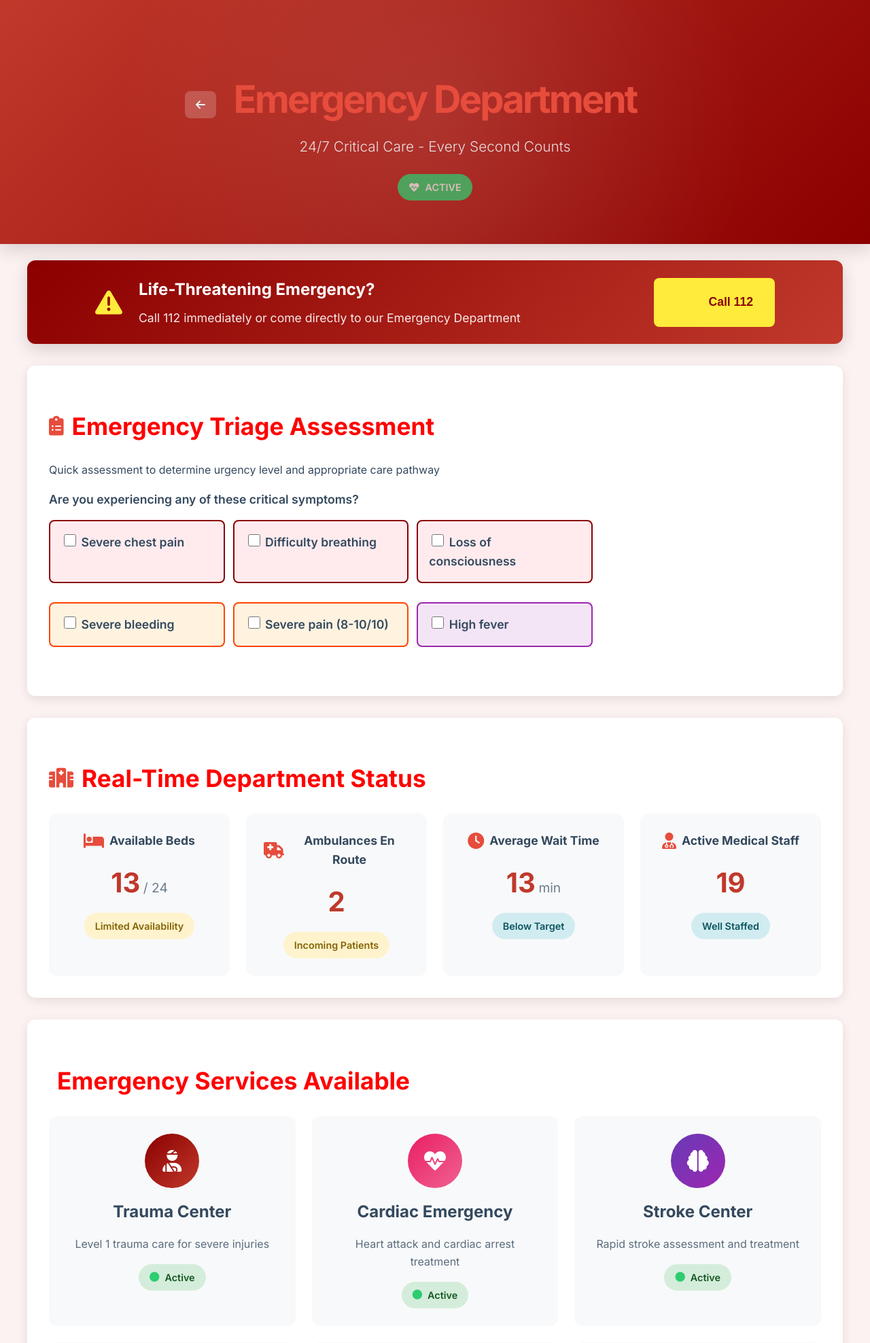
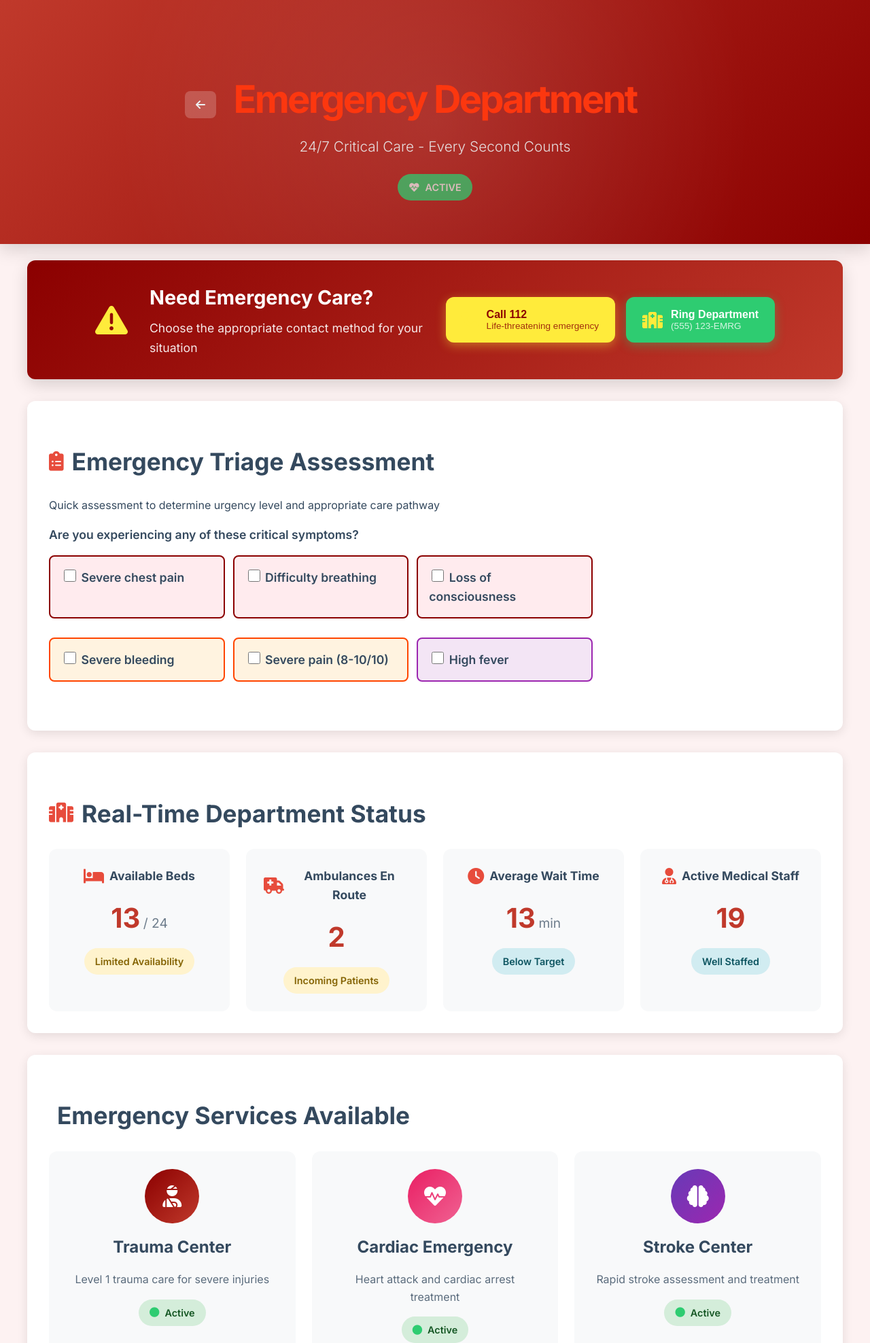
Before and after one commit to ManasSrivastava2047/Medical-ai-agent, a Flask app: template templates/departments/emergency.html in a window 1280 px wide. Shown: the top 1976 px of the page at 68% size. Run offline with Flask 3, Linux system fonts and the light colour scheme; the template is opened without the code that fills it, so the values that code supplies are empty.

Commit message:
Commit 28(emergency)

```diff
--- a/static/css/departments/emergency.css
+++ b/static/css/departments/emergency.css
@@ -49,10 +49,7 @@ body {
 }
 
 h1{
-  color: var(--color-secondary);
-}
-h2{
-  color: red;
+  color:#fc370f;
 }
 h3 {
   color: var(--color-primary);
@@ -179,7 +176,7 @@ h3 {
 .emergency-alert {
   background: linear-gradient(135deg, var(--color-critical) 0%, var(--color-error) 100%);
   color: white;
-  padding: 1.5rem;
+  padding: 2rem 1.5rem;
   border-radius: 12px;
   margin-bottom: 2rem;
   box-shadow: var(--shadow-strong);
@@ -188,50 +185,116 @@ h3 {
 .alert-content {
   display: flex;
   align-items: center;
-  gap: 1.5rem;
+  gap: 2rem;
   max-width: 1000px;
   margin: 0 auto;
 }
 
 .alert-content i {
-  font-size: 2.5rem;
+  font-size: 3rem;
   color: #ffeb3b;
+  flex-shrink: 0;
 }
 
-.alert-content div {
+.alert-text {
   flex-grow: 1;
 }
 
-.alert-content h3 {
+.alert-text h3 {
   color: white;
   margin: 0 0 0.5rem 0;
-  font-size: 1.5rem;
+  font-size: 1.8rem;
 }
 
-.alert-content p {
+.alert-text p {
   margin: 0;
   font-size: 1.1rem;
   opacity: 0.9;
 }
 
+.emergency-buttons {
+  display: flex;
+  gap: 1rem;
+  flex-shrink: 0;
+}
+
 .emergency-call-btn {
-  background-color: #ffeb3b;
-  color: var(--color-critical);
   border: none;
-  padding: 1rem 2rem;
-  border-radius: 8px;
-  font-weight: 700;
-  font-size: 1.1rem;
+  padding: 1rem 1.5rem;
+  border-radius: 12px;
+  font-weight: 600;
   cursor: pointer;
   transition: all 0.3s ease;
   display: flex;
   align-items: center;
-  gap: 0.5rem;
+  gap: 0.75rem;
+  min-width: 160px;
+  position: relative;
+  overflow: hidden;
 }
 
-.emergency-call-btn:hover {
+.emergency-call-btn::before {
+  content: "";
+  position: absolute;
+  top: 0;
+  left: -100%;
+  width: 100%;
+  height: 100%;
+  background: linear-gradient(90deg, transparent, rgba(255, 255, 255, 0.2), transparent);
+  transition: left 0.5s;
+}
+
+.emergency-call-btn:hover::before {
+  left: 100%;
+}
+
+.emergency-call-btn.critical {
+  background-color: #ffeb3b;
+  color: var(--color-critical);
+  box-shadow: 0 4px 15px rgba(255, 235, 59, 0.4);
+}
+
+.emergency-call-btn.critical:hover {
   background-color: #fff;
-  transform: scale(1.05);
+  transform: translateY(-2px);
+  box-shadow: 0 6px 20px rgba(255, 235, 59, 0.6);
+}
+
+.emergency-call-btn.department {
+  background-color: #2ecc71;
+  color: white;
+  box-shadow: 0 4px 15px rgba(46, 204, 113, 0.4);
+}
+
+.emergency-call-btn.department:hover {
+  background-color: #27ae60;
+  transform: translateY(-2px);
+  box-shadow: 0 6px 20px rgba(46, 204, 113, 0.6);
+}
+
+.emergency-call-btn i {
+  font-size: 1.5rem;
+  flex-shrink: 0;
+}
+
+.btn-content {
+  display: flex;
+  flex-direction: column;
+  align-items: flex-start;
+  text-align: left;
+}
+
+.btn-title {
+  font-size: 1rem;
+  font-weight: 700;
+  line-height: 1.2;
+}
+
+.btn-subtitle {
+  font-size: 0.85rem;
+  opacity: 0.8;
+  font-weight: 500;
+  line-height: 1.2;
 }
 
 /* Triage Section */
--- a/static/js/departments/emergency.js
+++ b/static/js/departments/emergency.js
@@ -40,11 +40,11 @@ function updateTriageLevel() {
     triageLevel.className = "triage-level critical"
     triageAction.innerHTML = `
       <strong>IMMEDIATE ATTENTION REQUIRED</strong><br>
-      Please proceed directly to the Emergency Department or call 911 immediately.
+      Please proceed directly to the Emergency Department or call 112 immediately.
       Your symptoms indicate a potentially life-threatening condition that requires immediate medical intervention.
     `
-    registerBtn.textContent = "Call 911 Now"
-    registerBtn.onclick = () => window.open("tel:911")
+    registerBtn.textContent = "Call 112 Now"
+    registerBtn.onclick = () => window.open("tel:112")
     registerBtn.style.backgroundColor = "var(--color-critical)"
   } else if (urgentCount > 0) {
     triageLevel.textContent = "URGENT - Level 2"
@@ -247,7 +247,7 @@ function initializeAIChat() {
       chatMessages.removeChild(typingIndicator)
       addMessage(
         "ai",
-        "I apologize, but I'm currently unable to respond. In a medical emergency, please call 911 immediately or visit our Emergency Department directly.",
+        "I apologize, but I'm currently unable to respond. In a medical emergency, please call 112 immediately or visit our Emergency Department directly.",
       )
     }
   }
@@ -269,9 +269,72 @@ function formatTime(seconds) {
 
 // Emergency contact functions
 function callEmergency() {
-  window.open("tel:911")
+  window.open("tel:112")
 }
 
 function callHospital() {
   window.open("tel:5551234567") // Replace with actual hospital number
 }
+
+// Ring Department Function (updated for new layout)
+function ringDepartment() {
+  const phoneNumber = "5551234567" // Replace with actual emergency department number
+
+  // Show confirmation dialog
+  const confirmed = confirm(
+    "You are about to call the Emergency Department directly.\n\n" +
+      "Phone: (555) 123-EMRG\n\n" +
+      "• For life-threatening emergencies, use the 112 button\n" +
+      "• For general inquiries, wait times, or directions\n\n" +
+      "Do you want to proceed with the call?",
+  )
+
+  if (confirmed) {
+    // Add visual feedback to the department button
+    const deptBtn = document.querySelector(".emergency-call-btn.department")
+    const originalContent = deptBtn.innerHTML
+
+    deptBtn.innerHTML = `
+      <i class="fas fa-phone-alt fa-shake"></i>
+      <div class="btn-content">
+        <span class="btn-title">Calling...</span>
+        <span class="btn-subtitle">Connecting...</span>
+      </div>
+    `
+
+    // Disable button temporarily
+    deptBtn.disabled = true
+    deptBtn.style.opacity = "0.8"
+
+    // Initiate the call
+    window.open(`tel:${phoneNumber}`)
+
+    // Reset button after 3 seconds
+    setTimeout(() => {
+      deptBtn.innerHTML = originalContent
+      deptBtn.disabled = false
+      deptBtn.style.opacity = "1"
+    }, 3000)
+  }
+}
+
+// Alternative function for mobile devices with better UX
+function ringDepartmentMobile() {
+  const phoneNumber = "5551234567"
+
+  // For mobile devices, show a more mobile-friendly confirmation
+  if (confirm("Call Emergency Department?\n(555) 123-EMRG")) {
+    window.location.href = `tel:${phoneNumber}`
+  }
+}
+
+// Detect if user is on mobile and use appropriate function
+function detectMobileAndRing() {
+  const isMobile = /Android|webOS|iPhone|iPad|iPod|BlackBerry|IEMobile|Opera Mini/i.test(navigator.userAgent)
+
+  if (isMobile) {
+    ringDepartmentMobile()
+  } else {
+    ringDepartment()
+  }
+}
--- a/templates/departments/emergency.html
+++ b/templates/departments/emergency.html
@@ -5,7 +5,8 @@
   <meta name="viewport" content="width=device-width, initial-scale=1.0">
   <title>Emergency Department - ApexCare Hospital</title>
   <link href="https://fonts.googleapis.com/css2?family=Inter:wght@300;400;600;700&display=swap" rel="stylesheet">
- <link rel="stylesheet" href="{{ url_for('static', filename='css/departments/emergency.css') }}">
+  <link rel="stylesheet" href="{{ url_for('static', filename='css/departments/emergency.css') }}">
+
   <link rel="stylesheet" href="https://cdnjs.cloudflare.com/ajax/libs/font-awesome/6.0.0-beta3/css/all.min.css">
 </head>
 <body>
@@ -30,13 +31,26 @@
     <section class="emergency-alert">
       <div class="alert-content">
         <i class="fas fa-exclamation-triangle"></i>
-        <div>
-          <h3>Life-Threatening Emergency?</h3>
-          <p>Call 112 immediately or come directly to our Emergency Department</p>
+        <div class="alert-text">
+          <h3>Need Emergency Care?</h3>
+          <p>Choose the appropriate contact method for your situation</p>
         </div>
-        <button class="emergency-call-btn" onclick="window.open('tel:112')">
-          <i class="fas fa-phone"></i> Call 112
-        </button>
+        <div class="emergency-buttons">
+          <button class="emergency-call-btn critical" onclick="window.open('tel:112')">
+            <i class="fas fa-phone"></i>
+            <div class="btn-content">
+              <span class="btn-title">Call 112</span>
+              <span class="btn-subtitle">Life-threatening emergency</span>
+            </div>
+          </button>
+          <button class="emergency-call-btn department" onclick="ringDepartment()">
+            <i class="fas fa-hospital"></i>
+            <div class="btn-content">
+              <span class="btn-title">Ring Department</span>
+              <span class="btn-subtitle">(555) 123-EMRG</span>
+            </div>
+          </button>
+        </div>
       </div>
     </section>
 
@@ -302,6 +316,6 @@
     </div>
   </footer>
 
-  <script src="{{ url_for('static', filename='js/departments/emergency.js') }}"></script>
+    <script src="{{ url_for('static', filename='js/departments/emergency.js') }}"></script>
 </body>
 </html>
```
Also changed, not shown: other parts of static/css/departments/emergency.css (+66 -0 lines).
